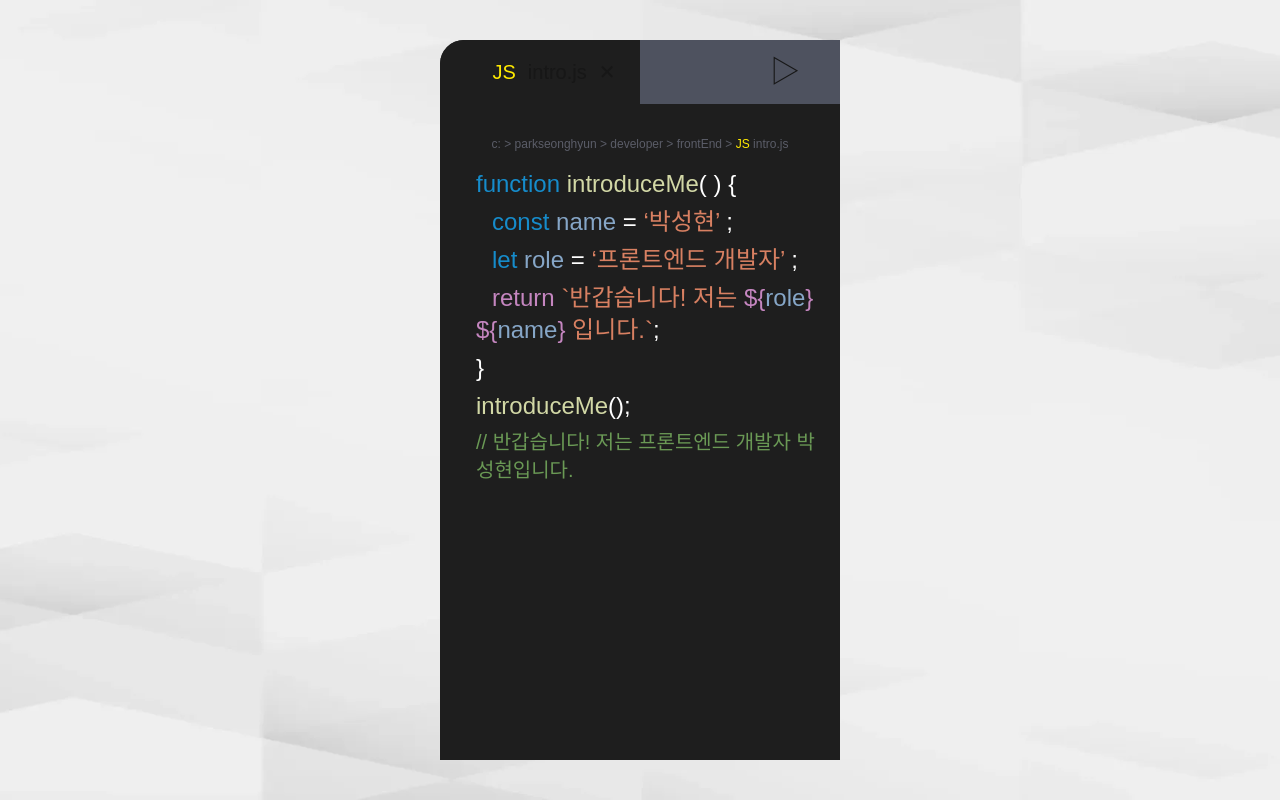
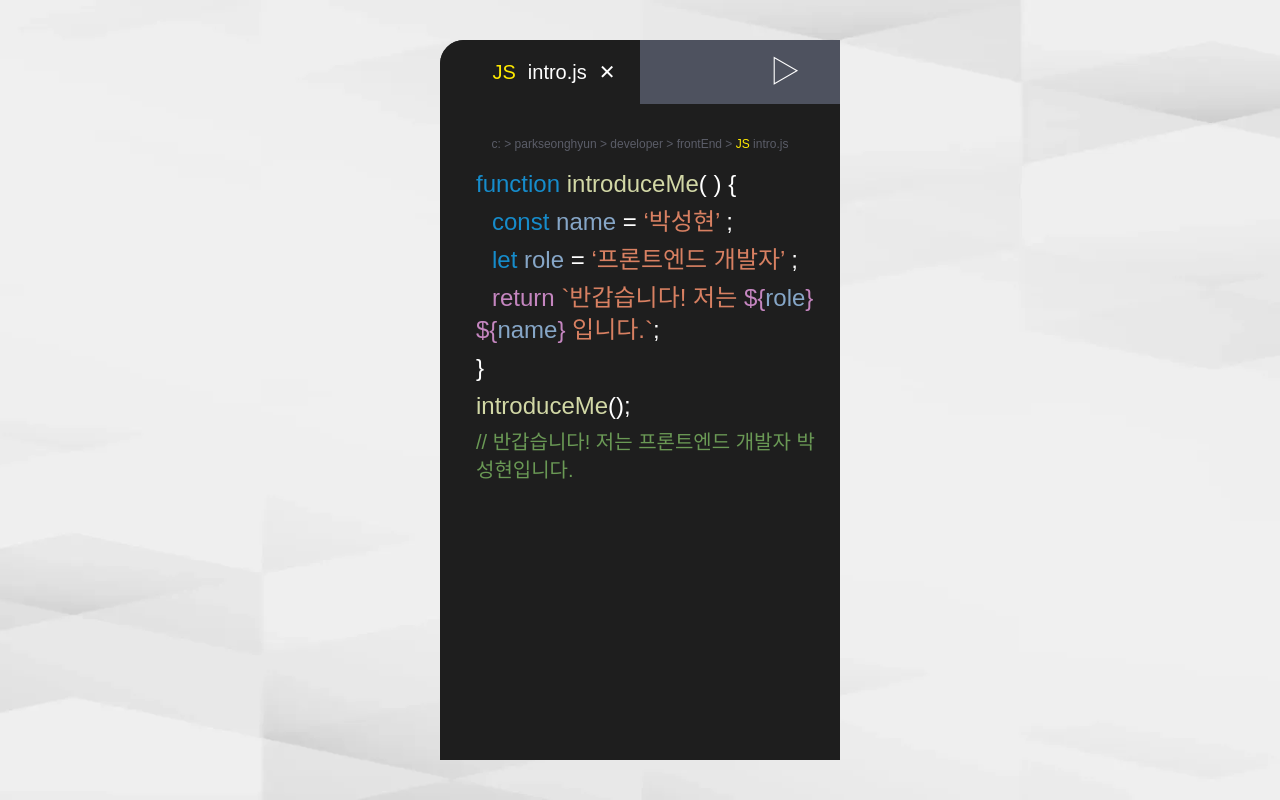
Before and after one commit to Hyun-EG/portfolio, a Next.js app: page / in a window 1280 px wide. Shown: the top 800 px of the page. Built offline with nearby package versions, Linux system fonts and the light colour scheme.

Commit message:
Style: 기본 색상 변경

```diff
--- a/app/globals.css
+++ b/app/globals.css
@@ -3,7 +3,7 @@
 @tailwind utilities;
 
 :root {
-  --foreground: #171717;
+  --foreground: #fff;
 }
 
 @media (prefers-color-scheme: dark) {
```
